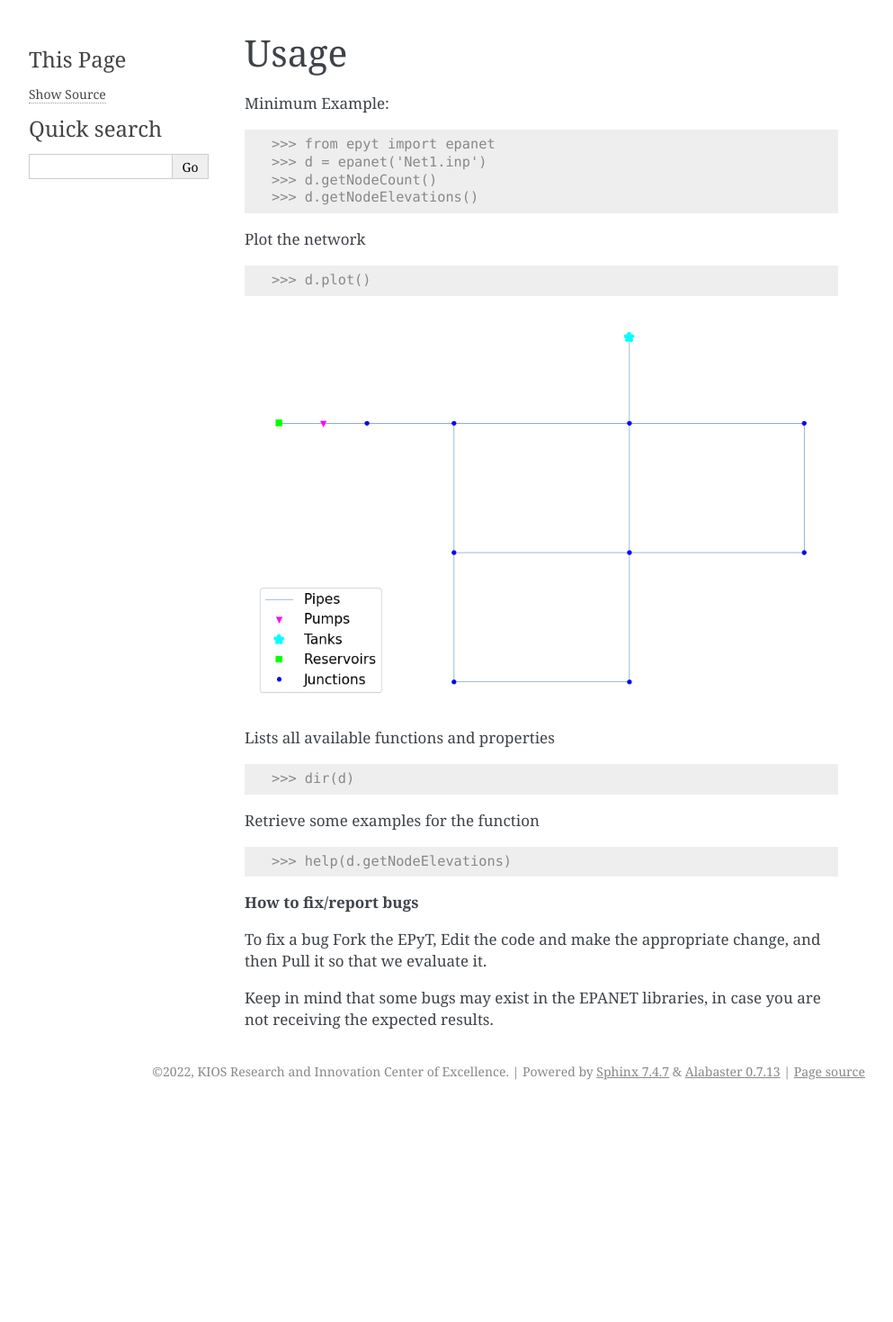
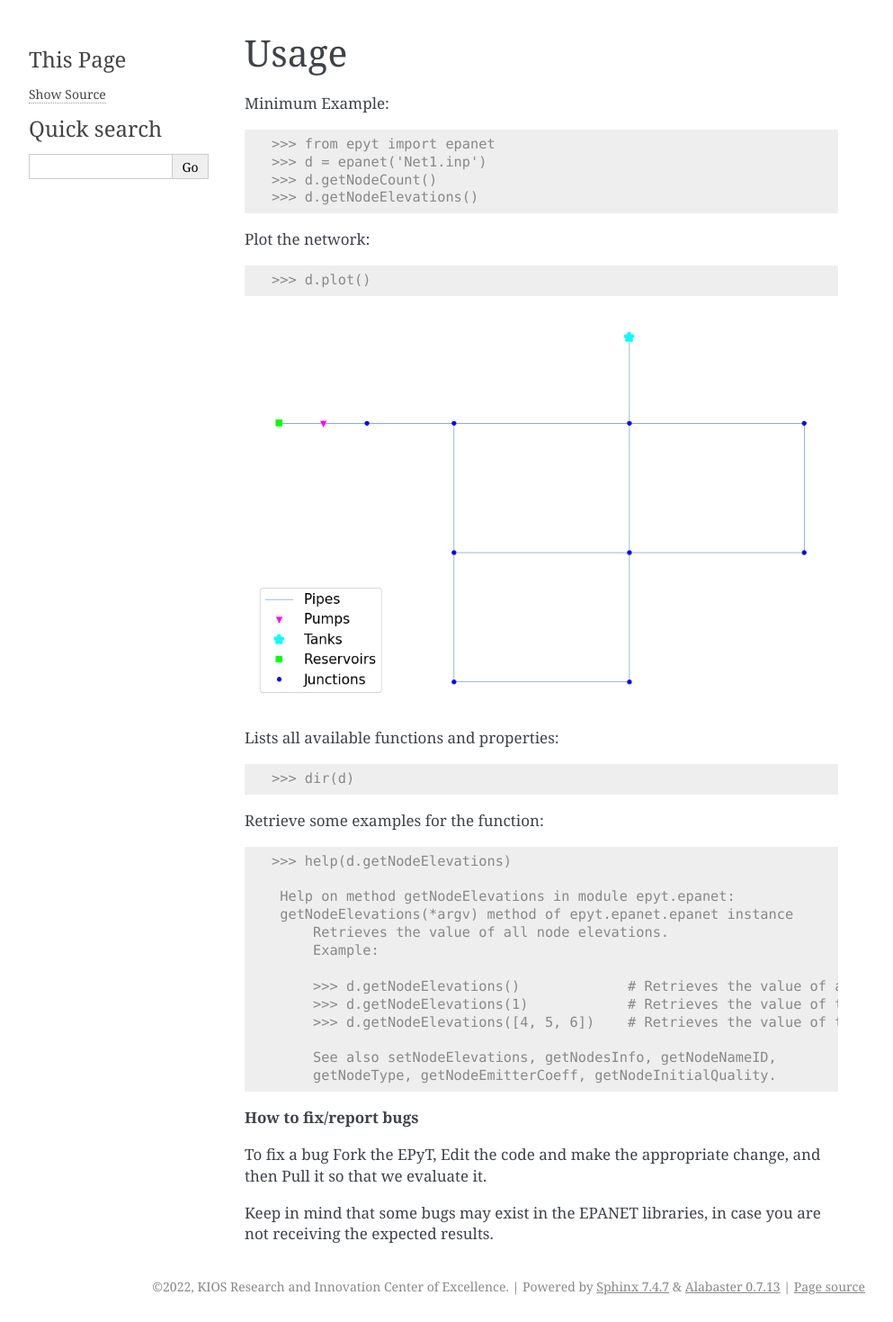
Before and after one commit to OpenWaterAnalytics/EPyT, a Sphinx documentation site: the page built from docs/source/usage.rst, in a window 1280 px wide. Shown: the whole page at 90% size, without its empty margins (148-1141 px from the left). Built offline with Sphinx 7.4.7, drawn with Linux system fonts in a browser that asks for light colours; pages that are not in the unit, such as notebooks, are missing from menus; before the commit the page ends 1230 px from its top, so only the background shows below that.

Commit message:
Update usage.rst

```diff
--- a/docs/source/usage.rst
+++ b/docs/source/usage.rst
@@ -10,7 +10,7 @@ Minimum Example:
    >>> d.getNodeCount()
    >>> d.getNodeElevations()
 
-Plot the network
+Plot the network:
 
 .. code-block:: console
 
@@ -19,18 +19,29 @@ Plot the network
 .. image:: net1_plot.png
         :target: net1_plot.png
 
-Lists all available functions and properties
+Lists all available functions and properties:
 
 .. code-block:: console
 
    >>> dir(d)
 
-Retrieve some examples for the function
+Retrieve some examples for the function:
 
 .. code-block:: console
 
    >>> help(d.getNodeElevations)
 
+    Help on method getNodeElevations in module epyt.epanet:
+    getNodeElevations(*argv) method of epyt.epanet.epanet instance
+        Retrieves the value of all node elevations.
+        Example:
+
+        >>> d.getNodeElevations()             # Retrieves the value of all node elevations
+        >>> d.getNodeElevations(1)            # Retrieves the value of the first node elevation
+        >>> d.getNodeElevations([4, 5, 6])    # Retrieves the value of the 5th to 7th node elevations
+
+        See also setNodeElevations, getNodesInfo, getNodeNameID,
+        getNodeType, getNodeEmitterCoeff, getNodeInitialQuality.
 
 **How to fix/report bugs**
 
```
